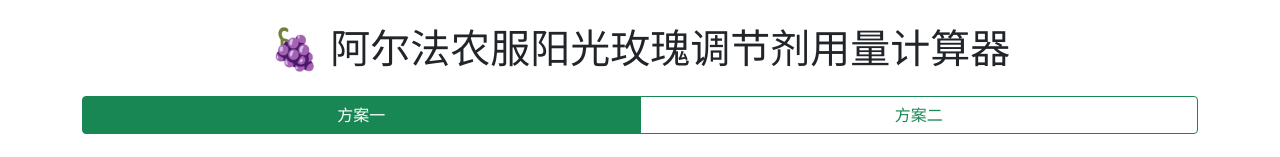
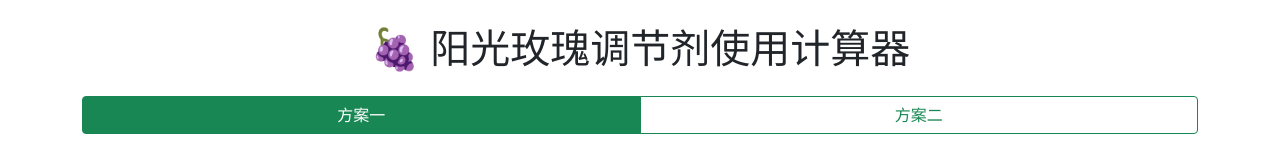
Before and after one commit to Alphagrape/service, a plain HTML site: page index.html in a window 1280 px wide. Shown: the top 157 px of the page. Drawn offline with nearby package versions, Linux system fonts and the light colour scheme.

Commit message:
Update index.html

```diff
--- a/index.html
+++ b/index.html
@@ -3,7 +3,7 @@
 <head>
     <meta charset="UTF-8">
     <meta name="viewport" content="width=device-width, initial-scale=1.0">
-    <title>阿尔法农服阳光玫瑰调节剂用量计算器</title>
+    <title>阳光玫瑰调节剂使用计算器</title>
     <link href="https://cdn.bootcdn.net/ajax/libs/twitter-bootstrap/5.1.3/css/bootstrap.min.css" rel="stylesheet">
     <style>
         .scheme-image {
@@ -51,22 +51,19 @@
 </head>
 <body>
     <div class="container py-4">
-        <h1 class="text-center mb-4">🍇 阿尔法农服阳光玫瑰调节剂用量计算器</h1>
+        <h1 class="text-center mb-4">🍇 阳光玫瑰调节剂使用计算器</h1>
 
-        <!-- 方案选择 -->
         <div class="btn-group w-100 mb-4">
             <button class="btn btn-outline-success active" id="scheme1Btn">方案一</button>
             <button class="btn btn-outline-success" id="scheme2Btn">方案二</button>
         </div>
 
-        <!-- 方案说明 -->
         <div id="schemeDescription">
             <div class="card mb-4">
                 <div class="card-body" id="originalScheme"></div>
             </div>
         </div>
 
-        <!-- 计算输入区 -->
         <div class="calculator-card card mb-4">
             <div class="card-body">
                 <div class="input-group">
@@ -76,7 +73,6 @@
             </div>
         </div>
 
-        <!-- 计算结果区 -->
         <div id="calculationResults" class="hidden">
             <button id="backBtn" class="btn btn-outline-secondary" onclick="showOriginal()">返回方案说明</button>
         </div>
@@ -113,7 +109,6 @@ const schemes = {
                 formula: [
                     { name: "0.1%氯吡脲", amount: 90, unit: "ml", conc: "6ppm", perWater: 30 },
                     { name: "保美灵3.6%苄氨基嘌呤·赤霉酸", amount: 4, unit: "ml", perWater: 30 },
-                    { name: "链霉素", amount: 3, unit: "支", perWater: 30 },
                     { name: "海勇士", amount: 80, unit: "ml", perWater: 30 },
                     { name: "奇宝20%赤霉酸", amount: 2, unit: "克", conc: "25ppm", perWater: 30 },
                     { name: "金满粒0.01%芸苔素内脂", amount: 15, unit: "ml", perWater: 30 }
@@ -161,7 +156,6 @@ let currentScheme = 1;
 // 初始化显示
 updateSchemeDisplay();
 
-// 方案切换事件
 document.querySelectorAll('#scheme1Btn, #scheme2Btn').forEach(btn => {
     btn.addEventListener('click', function() {
         currentScheme = this.id === 'scheme1Btn' ? 1 : 2;
@@ -207,7 +201,6 @@ function updateSchemeDisplay() {
     document.getElementById('originalScheme').innerHTML = html;
 }
 
-// 保持原有计算函数不变
 function calculate() {
     const mu = parseFloat(document.getElementById('mu').value);
     if (!mu || mu <= 0) return alert("请输入有效亩数");
```
